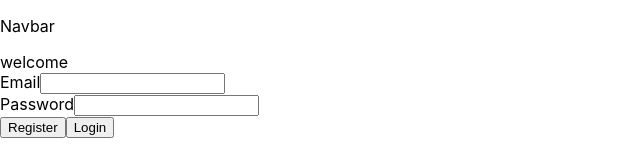
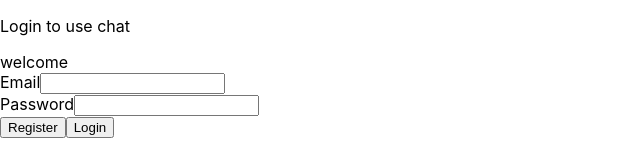
Before and after one commit to anoy369/My-chat, a React (Create React App) app: page / in a window 1280 px wide. Shown: the top 160 px of the page, without its empty margins (0-640 px from the left). Built offline with nearby package versions, Linux system fonts and the light colour scheme.

Commit message:
add logout to navbar component

```diff
--- a/src/components/navbar/navbar.jsx
+++ b/src/components/navbar/navbar.jsx
@@ -1,9 +1,26 @@
 import React from "react";
+import { useHistory } from "react-router-dom";
 
-export default function navbar() {
+export default function Navbar({ user, setUser }) {
+  let history = useHistory();
+
+  const logout = () => {
+    localStorage.setItem("user", null);
+    setUser(null);
+    history.push("/");
+  };
   return (
     <div>
-      <p>Navbar</p>
+      {user ? (
+        <div>
+          <div>welcome, {user.email}</div>
+          <div onClick={logout}>Logout</div>
+        </div>
+      ) : (
+        <div>
+          <p>Login to use chat</p>
+        </div>
+      )}
     </div>
   );
 }
```
